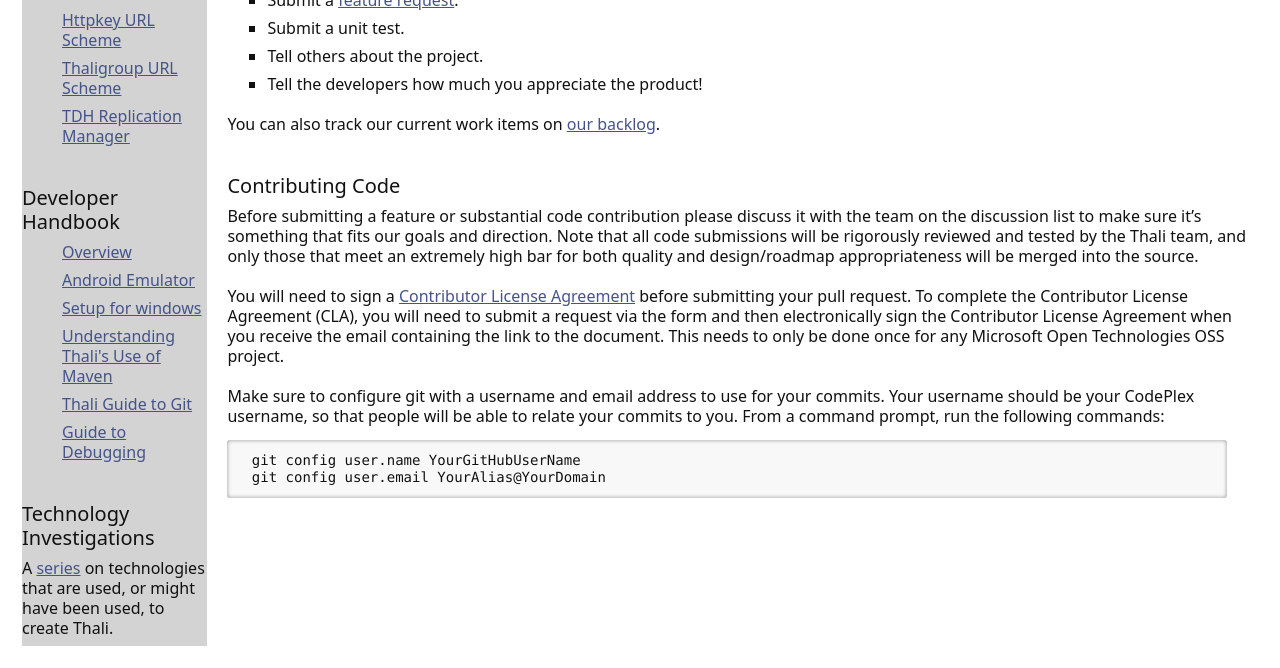
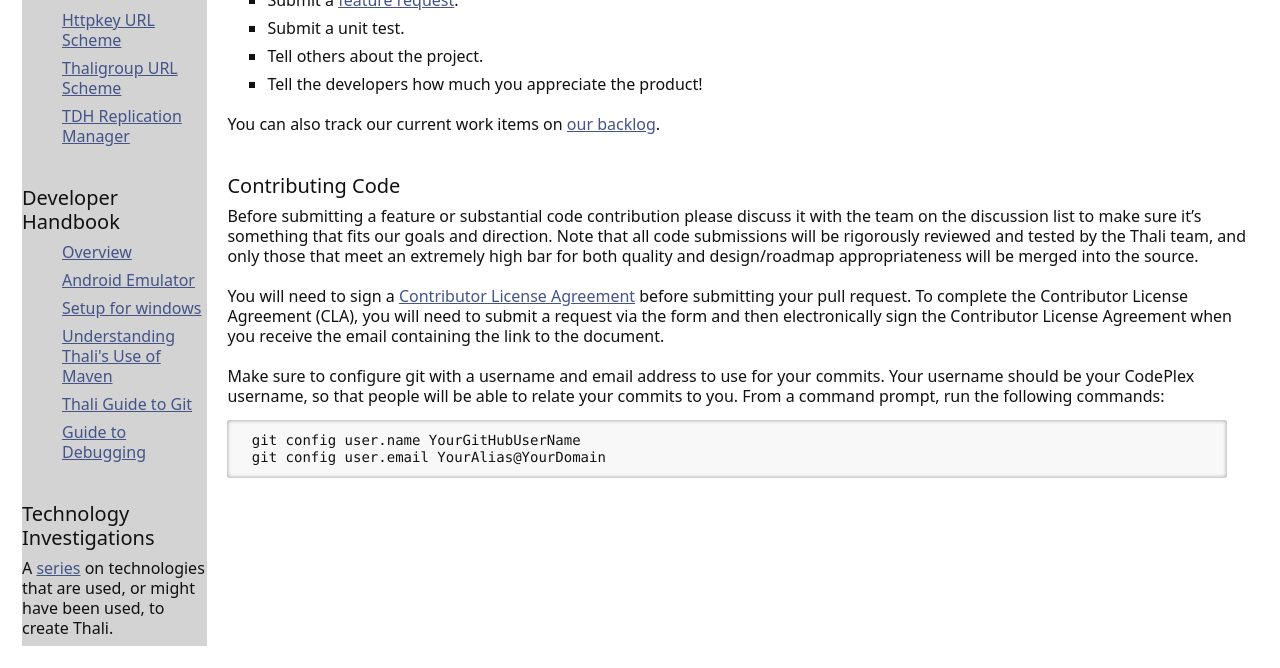
Before and after one commit to thaliproject/thali, a Jekyll site: the page built from WaysToContribute.md, in a window 1280 px wide. Shown: the part 320-988 px from the top of the page. Built offline with Jekyll 4.4.1, drawn with Linux system fonts in a browser that asks for light colours; Markdown is read by kramdown in place of the engine named in the settings.

Commit message:
Update WaysToContribute.md

```diff
--- a/WaysToContribute.md
+++ b/WaysToContribute.md
@@ -22,7 +22,7 @@
 
 Before submitting a feature or substantial code contribution please discuss it with the team on the discussion list to make sure it's something that fits our goals and direction. Note that all code submissions will be rigorously reviewed and tested by the Thali team, and only those that meet an extremely high bar for both quality and design/roadmap appropriateness will be merged into the source.
 
-You will need to sign a [Contributor License Agreement](https://cla.msopentech.com/) before submitting your pull request. To complete the Contributor License Agreement (CLA), you will need to submit a request via the form and then electronically sign the Contributor License Agreement when you receive the email containing the link to the document. This needs to only be done once for any Microsoft Open Technologies OSS project.
+You will need to sign a [Contributor License Agreement](https://cla.microsoft.com/) before submitting your pull request. To complete the Contributor License Agreement (CLA), you will need to submit a request via the form and then electronically sign the Contributor License Agreement when you receive the email containing the link to the document.
 
 Make sure to configure git with a username and email address to use for your commits. Your username should be your CodePlex username, so that people will be able to relate your commits to you. From a command prompt, run the following commands:
 
```
